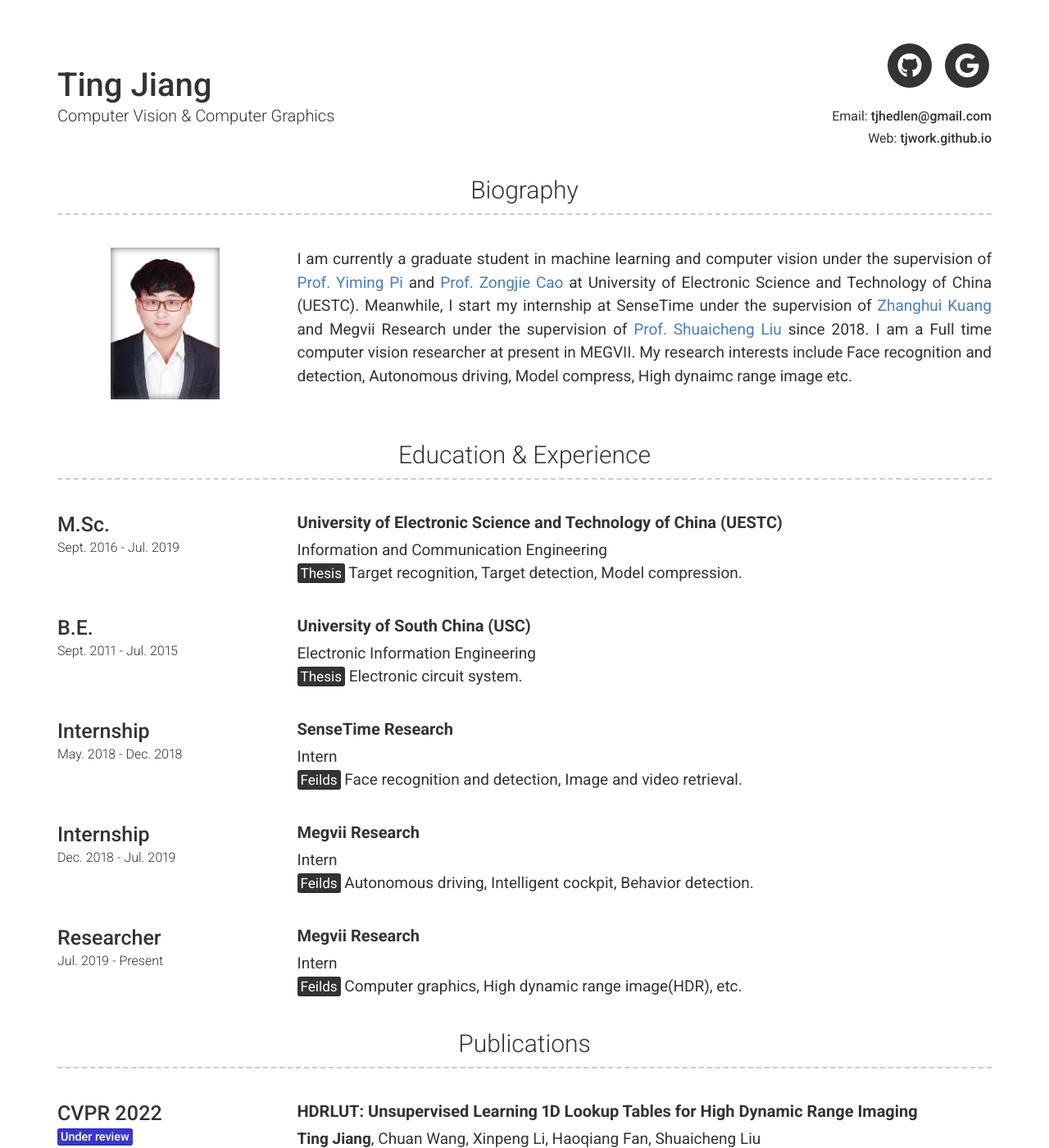
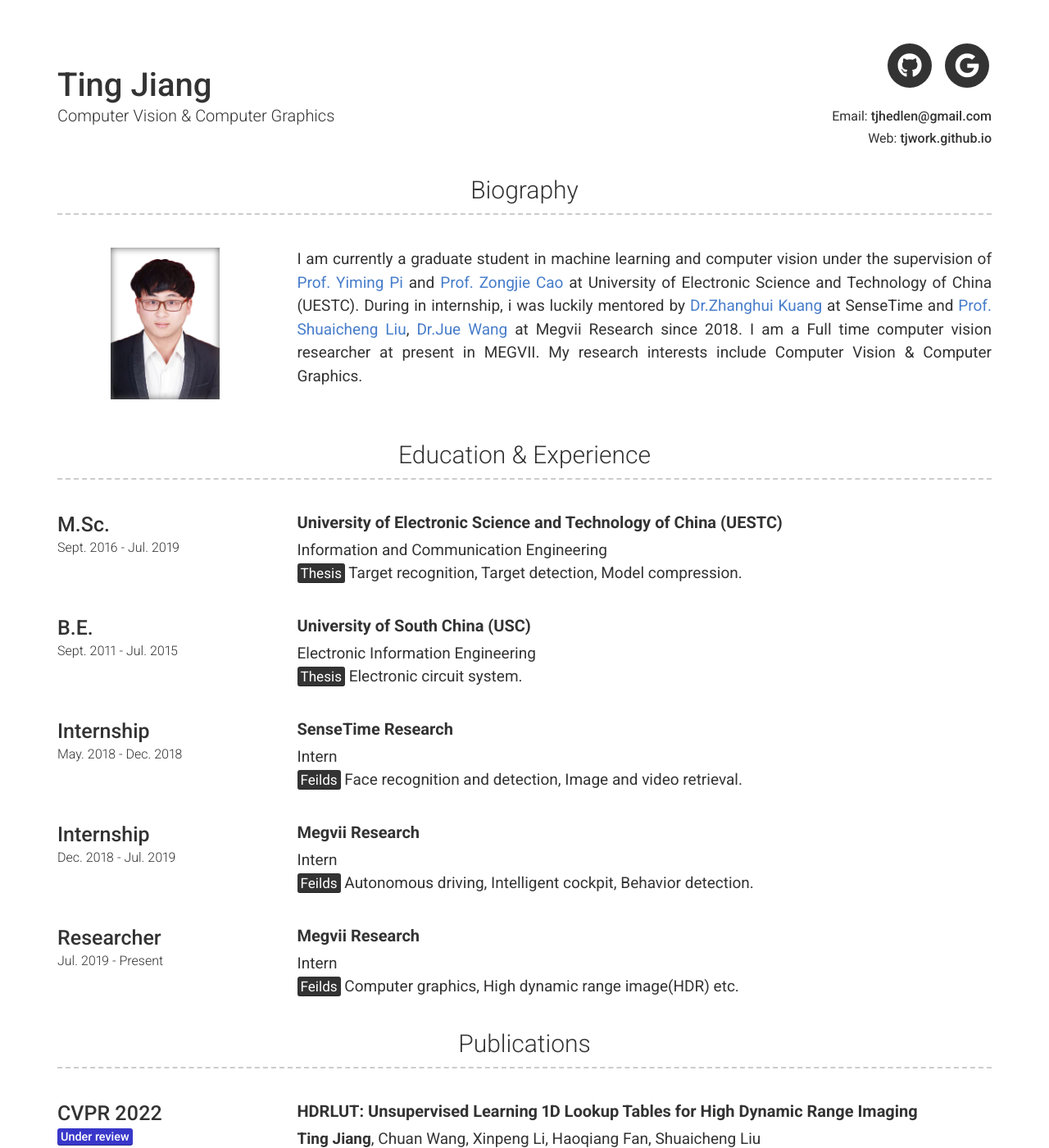
Before and after one commit to Hedlen/Hedlen.github.io, a Jekyll site: the page built from index.md, in a window 1280 px wide and 1400 px high. Shown: the whole window at 82% size. Built offline with Jekyll 4.4.1, drawn with Linux system fonts in a browser that asks for light colours; nearby versions of some CDN libraries.

Commit message:
Fix some issues

```diff
--- a/_config.yml
+++ b/_config.yml
@@ -48,8 +48,7 @@ about_content: | # this will include new lines to allow paragraphs
   I am currently a graduate student in machine learning and computer vision under the supervision of
   [Prof. Yiming Pi](https://www.researchgate.net/scientific-contributions/Yiming-Pi-13739828) and
   [Prof. Zongjie Cao](https://www.researchgate.net/scientific-contributions/Zongjie-Cao-33269443) at University of Electronic Science and Technology of China (UESTC).
-  Meanwhile, I start my internship at SenseTime under the supervision of [Zhanghui Kuang](https://scholar.google.com/citations?hl=zh-CN&user=z4wkHDgAAAAJ) and Megvii Research under the supervision of [Prof. Shuaicheng Liu](http://www.liushuaicheng.org/) since 2018. I am a Full time computer vision researcher at present in MEGVII. My research interests include Face recognition and detection,
-  Autonomous driving, Model compress, High dynaimc range image etc.
+  During in internship, i was luckily mentored by [Dr.Zhanghui Kuang](https://scholar.google.com/citations?hl=zh-CN&user=z4wkHDgAAAAJ) at SenseTime and [Prof. Shuaicheng Liu](http://www.liushuaicheng.org/), [Dr.Jue Wang](https://juew.org/) at Megvii Research since 2018. I am a Full time computer vision researcher at present in MEGVII. My research interests include Computer Vision & Computer Graphics.
 
 content:
   - title: Education & Experience # Title for the section
@@ -109,7 +108,7 @@ content:
         description: | # this will include new lines to allow paragraphs
           ## **Megvii Research**
           Intern <br />
-          <mark>Feilds</mark>  Computer graphics, High dynamic range image(HDR), etc.
+          <mark>Feilds</mark>  Computer graphics, High dynamic range image(HDR) etc.
 
   - title: Publications # Title for the section
     layout: list # Type of content section (list/text)
```
